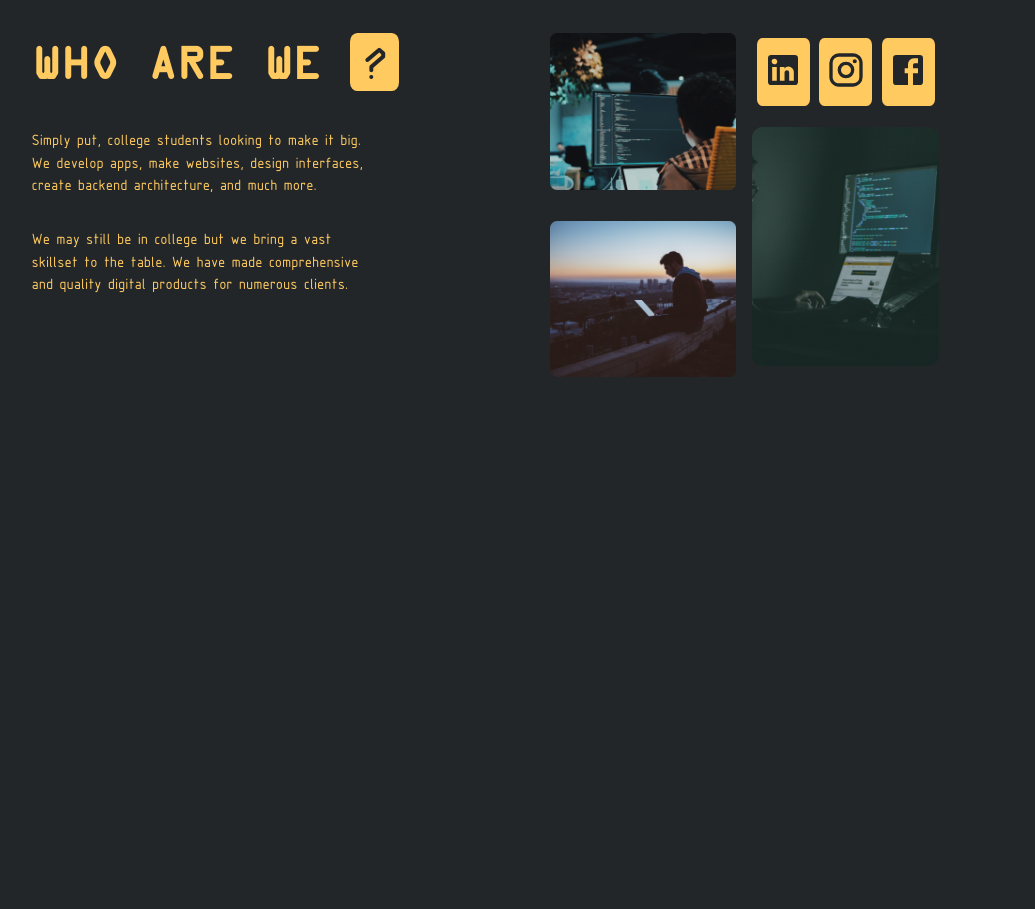
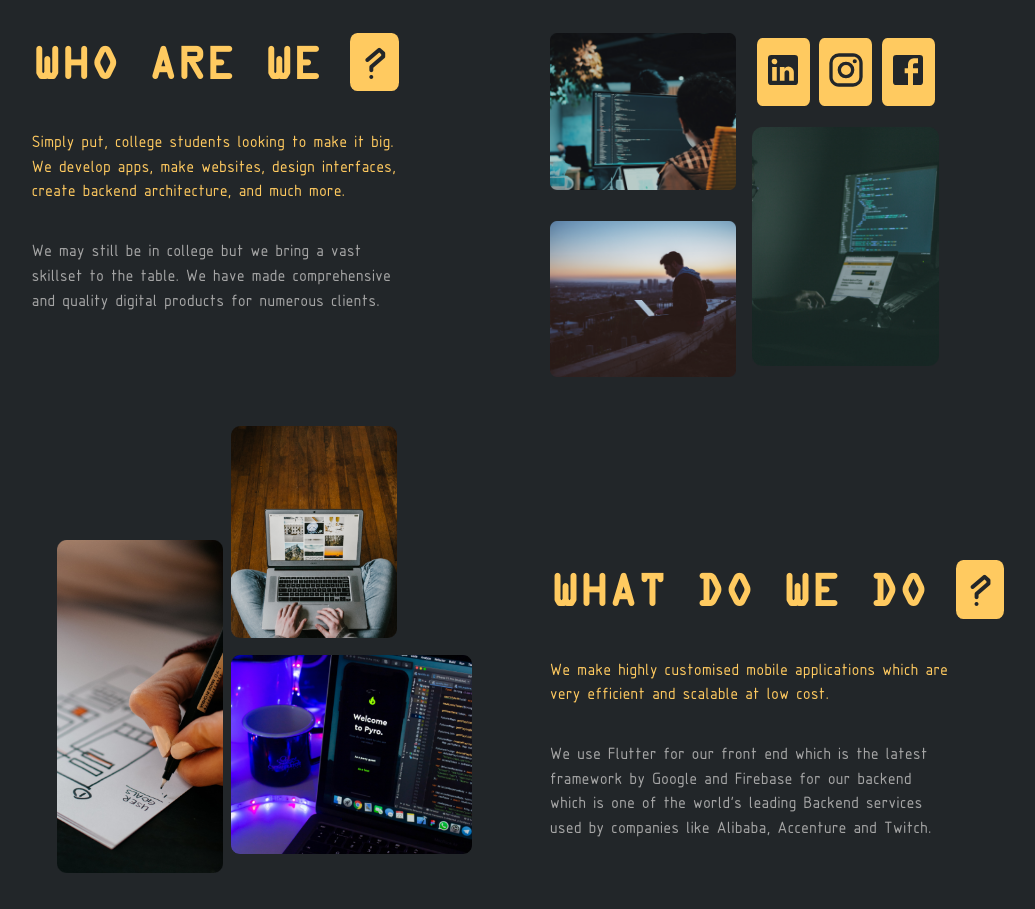
Before and after one commit to PyramidDevelopers/react-trainee, a React (Create React App) app: page / in a window 1280 px wide. Shown: the part 820-1729 px from the top of the page, without its empty margins (142-1177 px from the left). Before the commit the page ends 1246 px from the top, so only its background shows below. Built offline with nearby package versions, Linux system fonts and the light colour scheme.

Commit message:
Components Added: 1. What Do We Do Section of the App. 2. Made it Responsive on Mobile and Desktop

```diff
--- a/src/App.js
+++ b/src/App.js
@@ -1,12 +1,14 @@
 import "./App.css";
+import Header from "./components/Header/Header";
 import About from "./components/About/About";
-import Header from "./components/Header/Header";
+import What from "./components/What/What";
 
 function App() {
   return (
     <div className="app">
       <Header />
       <About />
+      <What />
     </div>
   );
 }
--- a/src/components/About/About.css
+++ b/src/components/About/About.css
@@ -4,6 +4,7 @@
   font-family: "OCRAExtended", sans-serif;
   display: flex;
   flex-direction: column;
+  text-align: center;
 }
 
 .about-left {
@@ -22,7 +23,11 @@
   margin-bottom: 2em;
 }
 
-.about-question-mark {
+.colorless {
+  color: var(--text-grey);
+}
+
+.question-mark {
   display: inline-block;
   background-color: var(--orange);
   color: var(--dark-grey);
@@ -76,6 +81,7 @@
     flex-direction: row;
     justify-content: space-between;
     align-items: flex-start;
+    text-align: justify;
   }
 
   .about-left {
@@ -92,7 +98,7 @@
   }
 
   .about-info {
-    font-size: 1rem;
+    font-size: 1.1rem;
   }
 
   .about-social-default-background {
--- a/src/components/About/About.js
+++ b/src/components/About/About.js
@@ -13,7 +13,7 @@ function About() {
       <div className="about-container">
         <section className="about-left">
           <h2 className="about-title">
-            WHO ARE WE <span className="about-question-mark">?</span>
+            WHO ARE WE <span className="question-mark">?</span>
           </h2>
           <p className="about-info">
             Simply put, college students looking to make it big.
@@ -21,7 +21,7 @@ function About() {
             We develop apps, make websites, design interfaces, <br />
             create backend architecture, and much more.
           </p>
-          <p className="about-info">
+          <p className="about-info colorless">
             We may still be in college but we bring a vast <br />
             skillset to the table. We have made comprehensive <br />
             and quality digital products for numerous clients.
--- /dev/null
+++ b/src/components/What/What.css
@@ -0,0 +1,84 @@
+.what-container {
+  width: 90%;
+  margin: 0 auto;
+  text-align: center;
+  display: flex;
+  flex-direction: column;
+  margin-top: 2em;
+}
+
+.what-left {
+  margin: 0 auto;
+}
+
+.what-images {
+  display: grid;
+  grid-template-columns: 40% 40%;
+  grid-template-rows: 1fr 1fr 2fr;
+  grid-template-areas:
+    ".         upperImage ."
+    "leftImage upperImage ."
+    "leftImage lowerImage lowerImage"
+    "leftImage lowerImage lowerImage";
+  gap: 0.5em;
+}
+
+.what-upper-image {
+  grid-area: upperImage;
+  align-self: flex-start;
+}
+
+.what-lower-image {
+  grid-area: lowerImage;
+  align-self: flex-start;
+}
+
+.what-left-image {
+  grid-area: leftImage;
+  align-self: flex-start;
+}
+
+.what-right {
+  order: -1;
+}
+
+.what-title {
+  font-family: "OCRAExtended", sans-serif;
+  font-size: 1rem;
+}
+
+.what-info {
+  margin-top: 1.5em;
+  font-family: "ISOCPEUR", sans-serif;
+  font-size: 0.8rem;
+  line-height: 1.4;
+  margin-bottom: 2em;
+}
+
+@media (min-width: 650px) {
+  .what-container {
+    flex-direction: row;
+    justify-content: space-between;
+    text-align: justify;
+  }
+
+  .what-left {
+    display: flex;
+    justify-content: center;
+    width: 40%;
+  }
+
+  .what-right {
+    order: 0;
+    width: 45%;
+    align-self: flex-end;
+  }
+
+  .what-title {
+    font-size: 2rem;
+  }
+
+  .what-info {
+    font-size: 1.1rem;
+  }
+}
--- /dev/null
+++ b/src/components/What/What.js
@@ -0,0 +1,46 @@
+import React from "react";
+import "./What.css";
+import UpperImage from "../../assets/what-upper.png";
+import LowerImage from "../../assets/what-lower.png";
+import LeftImage from "../../assets/what-left.png";
+
+function What() {
+  return (
+    <div className="container center">
+      <div className="what-container">
+        <section className="what-left">
+          <div className="what-images">
+            <div className="what-upper-image">
+              <img src={UpperImage} alt="A Boy Sitting with his Laptop" />
+            </div>
+            <div className="what-left-image">
+              <img src={LeftImage} alt="A Person Designing" />
+            </div>
+            <div className="what-lower-image">
+              <img src={LowerImage} alt="A Laptop Screen" />
+            </div>
+          </div>
+        </section>
+        <section className="what-right">
+          <div className="what-title">
+            <h2>
+              WHAT DO WE DO <span className="question-mark">?</span>
+            </h2>
+            <p className="what-info">
+              We make highly customised mobile applications which are <br />
+              very efficient and scalable at low cost.
+            </p>
+            <p className="what-info colorless">
+              We use Flutter for our front end which is the latest <br />
+              framework by Google and Firebase for our backend <br />
+              which is one of the world's leading Backend services <br />
+              used by companies like Alibaba, Accenture and Twitch.
+            </p>
+          </div>
+        </section>
+      </div>
+    </div>
+  );
+}
+
+export default What;
```
